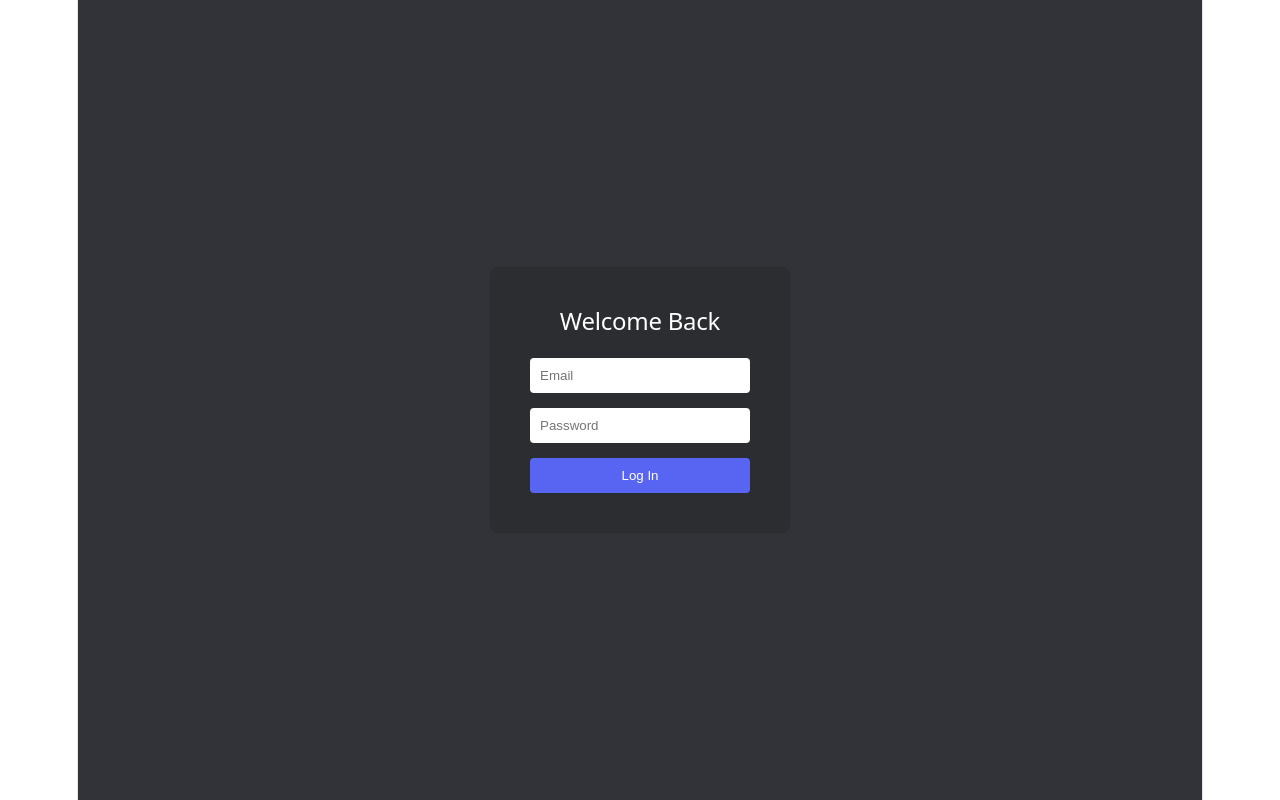
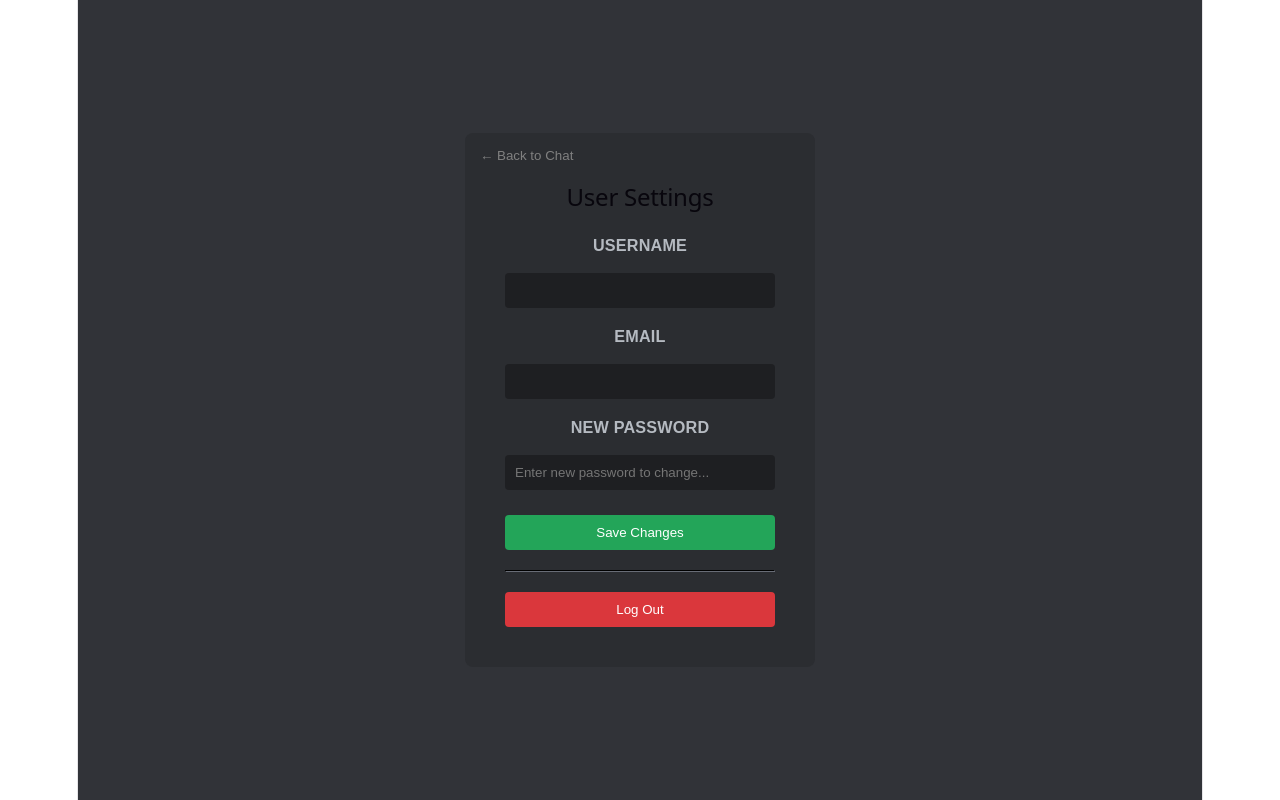
Before and after one commit to HeiPuiCheng/react-build, a React (Vite) app in the folder chatfrontend/: page /profile in a window 1280 px wide. Before the commit this address led to /. Built offline with nearby package versions, Linux system fonts and the light colour scheme.

Commit message:
Add Profile page with user settings, update form, and logout functionality

```diff
--- a/chatfrontend/src/App.jsx
+++ b/chatfrontend/src/App.jsx
@@ -1,6 +1,7 @@
 import { BrowserRouter, Routes, Route, Navigate } from 'react-router-dom';
 import Login from './components/Login';
 import ChatLayout from './components/ChatLayout';
+import Profile from './components/Profile'; // 1. Import the new component
 import './App.css';
 
 function App() {
@@ -9,6 +10,10 @@ function App() {
       <Routes>
         <Route path="/" element={<Login />} />
         <Route path="/app" element={<ChatLayout />} />
+
+        {/* 2. Add the Profile route */}
+        <Route path="/profile" element={<Profile />} />
+
         <Route path="*" element={<Navigate to="/" />} />
       </Routes>
     </BrowserRouter>
--- a/chatfrontend/src/components/Login.jsx
+++ b/chatfrontend/src/components/Login.jsx
@@ -2,28 +2,54 @@ import { useState } from 'react';
 import { useNavigate } from 'react-router-dom';
 
 export default function Login() {
-  // 1. Declare state variables for email and password
+  const navigate = useNavigate();
+
+  // State for our form fields
   const [email, setEmail] = useState("");
   const [password, setPassword] = useState("");
+  const [name, setName] = useState(""); // Only used for registering
 
-  // 2. Initialize the navigation hook to redirect users later
-  const navigate = useNavigate();
+  // State to toggle between Login and Register modes
+  const [isRegistering, setIsRegistering] = useState(false);
 
-  // 3. Handle the form submission
-  const handleLogin = (e) => {
-    e.preventDefault(); // Prevents the page from refreshing
-    console.log("Logging in with:", email, password);
+  const handleSubmit = (e) => {
+    e.preventDefault();
 
-    // In Week 4, send this data to REST API!
+    // Create a user object. If they are logging in, we just default the name to "User" for now.
+    const userData = {
+      email: email,
+      name: isRegistering ? name : "User",
+    };
+
+    // Save the user data to the browser's local storage as a string
+    localStorage.setItem("currentUser", JSON.stringify(userData));
+
+    console.log(isRegistering ? "Registered new user:" : "Logged in:", userData);
+
+    // Send them to the chat app
     navigate("/app");
   };
 
   return (
     <div style={{ display: 'flex', height: '100vh', justifyContent: 'center', alignItems: 'center', backgroundColor: '#313338' }}>
-      <form onSubmit={handleLogin} style={{ backgroundColor: '#2b2d31', padding: '40px', borderRadius: '8px', display: 'flex', flexDirection: 'column', gap: '15px', width: '300px' }}>
-        <h2 style={{ textAlign: 'center', color: 'white' }}>Welcome Back</h2>
+      <form onSubmit={handleSubmit} style={{ backgroundColor: '#2b2d31', padding: '40px', borderRadius: '8px', display: 'flex', flexDirection: 'column', gap: '15px', width: '350px' }}>
 
-        {/* Controlled Input: Value is tied to state, onChange updates state */}
+        <h2 style={{ textAlign: 'center', color: 'white' }}>
+          {isRegistering ? "Create an Account" : "Welcome Back"}
+        </h2>
+
+        {/* Only show the Name input if they are creating a new account */}
+        {isRegistering && (
+          <input
+            type="text"
+            placeholder="Username"
+            value={name}
+            onChange={(e) => setName(e.target.value)}
+            required
+            style={{ padding: '10px', borderRadius: '4px', border: 'none' }}
+          />
+        )}
+
         <input
           type="email"
           placeholder="Email"
@@ -42,9 +68,21 @@ export default function Login() {
           style={{ padding: '10px', borderRadius: '4px', border: 'none' }}
         />
 
-        <button type="submit" style={{ padding: '10px', backgroundColor: '#5865f2', color: 'white', border: 'none', borderRadius: '4px', cursor: 'pointer' }}>
-          Log In
+        <button type="submit" style={{ padding: '10px', backgroundColor: '#5865f2', color: 'white', border: 'none', borderRadius: '4px', cursor: 'pointer', fontWeight: 'bold' }}>
+          {isRegistering ? "Sign Up" : "Log In"}
         </button>
+
+        {/* Toggle between modes */}
+        <p style={{ color: 'gray', fontSize: '0.8rem', textAlign: 'center', marginTop: '10px' }}>
+          {isRegistering ? "Already have an account? " : "Need an account? "}
+          <span
+            style={{ color: '#00a8fc', cursor: 'pointer' }}
+            onClick={() => setIsRegistering(!isRegistering)}
+          >
+            {isRegistering ? "Log in here" : "Register"}
+          </span>
+        </p>
+
       </form>
     </div>
   );
--- /dev/null
+++ b/chatfrontend/src/components/Profile.jsx
@@ -0,0 +1,100 @@
+import { useState, useEffect } from 'react';
+import { useNavigate } from 'react-router-dom';
+
+export default function Profile() {
+  const navigate = useNavigate();
+
+  // Initialize state as empty strings first
+  const [name, setName] = useState("");
+  const [email, setEmail] = useState("");
+  const [password, setPassword] = useState("");
+
+  // useEffect runs once when the component first loads
+  useEffect(() => {
+    // Look for the saved user in the browser's memory
+    const savedUser = localStorage.getItem("currentUser");
+
+    if (savedUser) {
+      const parsedUser = JSON.parse(savedUser);
+      // Update our React state with the real data!
+      setName(parsedUser.name);
+      setEmail(parsedUser.email);
+    }
+  }, []);
+
+  const handleUpdateProfile = (e) => {
+    e.preventDefault();
+
+    // Save the newly edited data back into Local Storage so it's not lost
+    const updatedData = { name, email };
+    localStorage.setItem("currentUser", JSON.stringify(updatedData));
+
+    alert("Profile updated successfully!");
+    setPassword("");
+  };
+
+  const handleLogout = () => {
+    // Delete the saved session data so they are truly logged out
+    localStorage.removeItem("currentUser");
+    console.log("User logged out");
+    navigate("/");
+  };
+
+  return (
+    <div style={{ display: 'flex', height: '100vh', justifyContent: 'center', alignItems: 'center', backgroundColor: '#313338', color: 'white' }}>
+      {/* ... KEEP THE REST OF YOUR RETURN STATEMENT EXACTLY THE SAME ... */}
+      <div style={{ backgroundColor: '#2b2d31', padding: '40px', borderRadius: '8px', width: '350px', position: 'relative' }}>
+
+        {/* Back Button */}
+        <button
+          onClick={() => navigate('/app')}
+          style={{ position: 'absolute', top: '15px', left: '15px', background: 'none', border: 'none', color: 'gray', cursor: 'pointer' }}
+        >
+          ← Back to Chat
+        </button>
+
+        <h2 style={{ textAlign: 'center', marginBottom: '20px', marginTop: '10px' }}>User Settings</h2>
+
+        <form onSubmit={handleUpdateProfile} style={{ display: 'flex', flexDirection: 'column', gap: '15px' }}>
+
+          <label style={{ fontSize: '0.9rem', color: '#b5bac1', fontWeight: 'bold' }}>USERNAME</label>
+          <input
+            type="text"
+            value={name}
+            onChange={(e) => setName(e.target.value)}
+            style={{ padding: '10px', borderRadius: '4px', border: 'none', backgroundColor: '#1e1f22', color: 'white' }}
+          />
+
+          <label style={{ fontSize: '0.9rem', color: '#b5bac1', fontWeight: 'bold' }}>EMAIL</label>
+          <input
+            type="email"
+            value={email}
+            onChange={(e) => setEmail(e.target.value)}
+            style={{ padding: '10px', borderRadius: '4px', border: 'none', backgroundColor: '#1e1f22', color: 'white' }}
+          />
+
+          <label style={{ fontSize: '0.9rem', color: '#b5bac1', fontWeight: 'bold' }}>NEW PASSWORD</label>
+          <input
+            type="password"
+            placeholder="Enter new password to change..."
+            value={password}
+            onChange={(e) => setPassword(e.target.value)}
+            style={{ padding: '10px', borderRadius: '4px', border: 'none', backgroundColor: '#1e1f22', color: 'white' }}
+          />
+
+          <button type="submit" style={{ padding: '10px', backgroundColor: '#23a559', color: 'white', border: 'none', borderRadius: '4px', cursor: 'pointer', marginTop: '10px' }}>
+            Save Changes
+          </button>
+        </form>
+
+        <hr style={{ borderColor: '#1e1f22', margin: '20px 0' }} />
+
+        {/* Logout Button */}
+        <button onClick={handleLogout} style={{ width: '100%', padding: '10px', backgroundColor: '#da373c', color: 'white', border: 'none', borderRadius: '4px', cursor: 'pointer' }}>
+          Log Out
+        </button>
+
+      </div>
+    </div>
+  );
+}
--- a/chatfrontend/src/components/Sidebar.jsx
+++ b/chatfrontend/src/components/Sidebar.jsx
@@ -1,17 +1,40 @@
+import { useNavigate } from 'react-router-dom';
+
 export default function Sidebar() {
-
   const rooms = ["General", "Gaming", "Homework-Help", "Random"];
+  const navigate = useNavigate(); // Bring in the router navigation
 
   return (
-    <div className="sidebar">
+    <div className="sidebar" style={{ display: 'flex', flexDirection: 'column', height: '100%' }}>
+
+      {/* Top section: Server list */}
+      <div style={{ flex: 1 }}>
         <h2>Servers</h2>
         <ul>
-        {/* The .map() function loops through our array and returns HTML for each item */}
           {rooms.map((room, index) => (
             <li key={index}># {room}</li>
           ))}
         </ul>
       </div>
+
+      {/* Bottom section: User controls */}
+      <div
+        onClick={() => navigate('/profile')}
+        style={{
+          marginTop: 'auto', // Pushes this section to the bottom
+          padding: '15px 10px',
+          backgroundColor: '#232428',
+          borderRadius: '5px',
+          cursor: 'pointer',
+          display: 'flex',
+          alignItems: 'center',
+          gap: '10px'
+        }}
+      >
+        <div style={{ width: '30px', height: '30px', backgroundColor: '#5865f2', borderRadius: '50%' }}></div>
+        <span style={{ fontWeight: 'bold' }}>AwesomeUser ⚙️</span>
+      </div>
+
+    </div>
   );
-
 }
```
Lines whose indentation alone changed are shown as unchanged.
